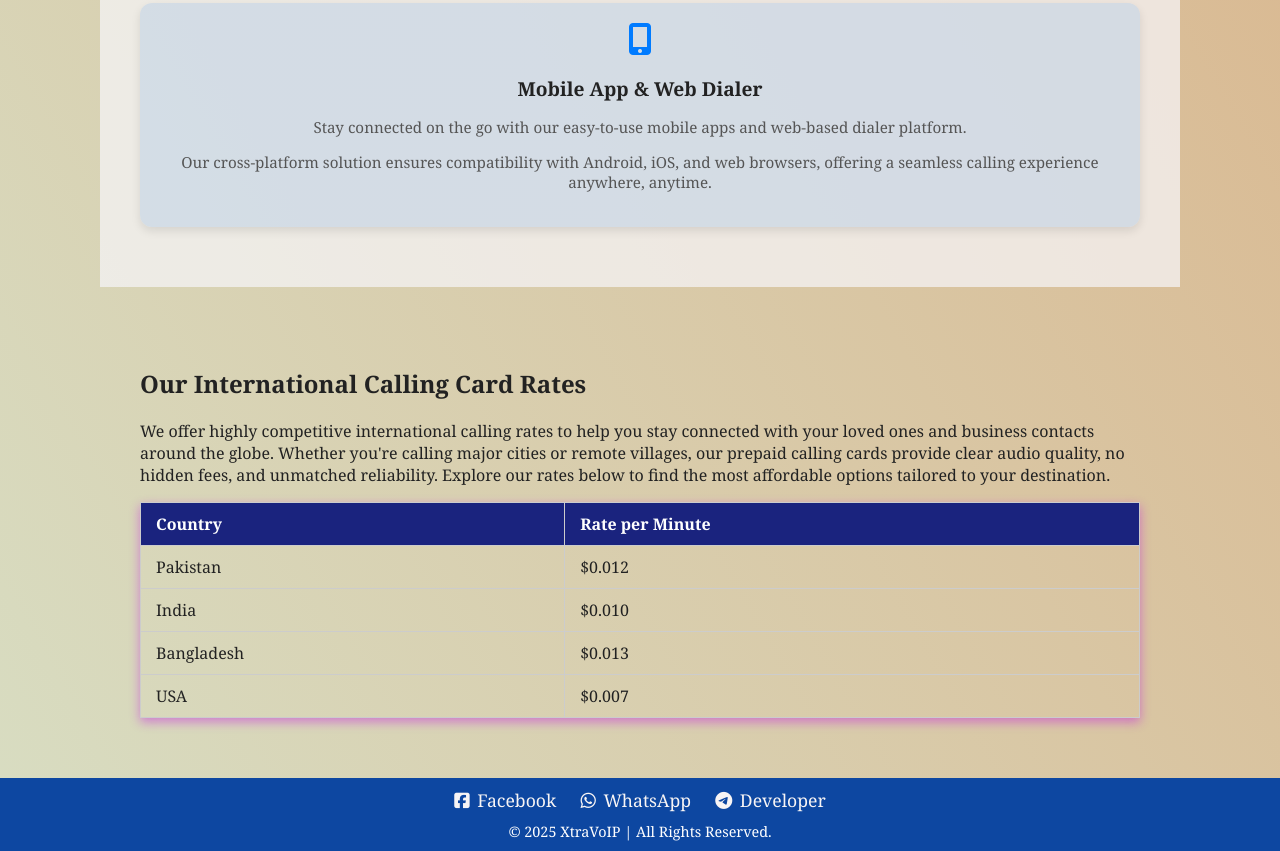
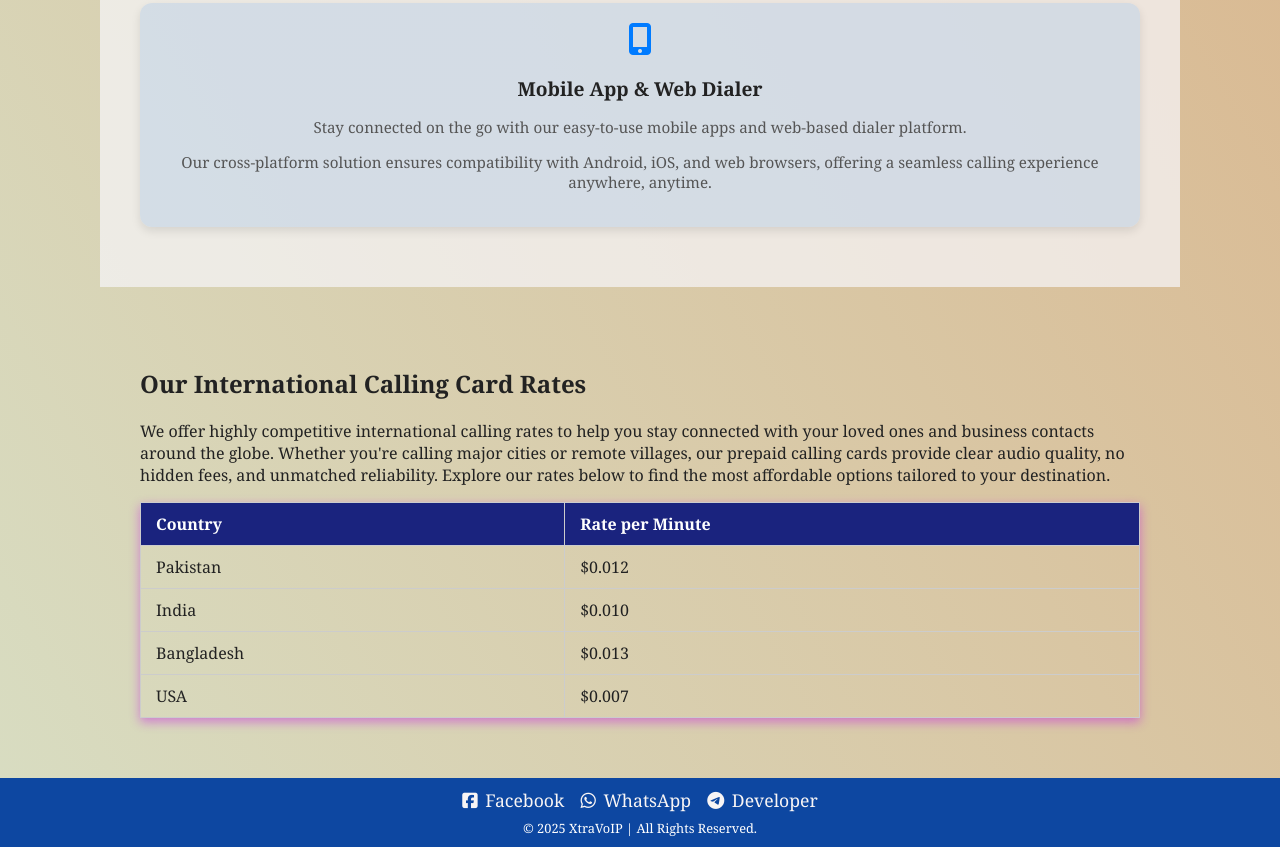
Before and after one commit to tariqmahmood898/xtravoip, a website: page index.html in a window 1280 px wide. Shown: the part 1332-2183 px from the top of the page. Drawn offline with Linux system fonts and the light colour scheme.

Commit message:
Update style.css

```diff
--- a/style.css
+++ b/style.css
@@ -171,7 +171,7 @@ footer {
 
 .footer-social a {
   color: #f8f5f5;
-  margin: 0 10px;
+  margin: 2px 6px;
   text-decoration: none;
   font-size: 1.1em;
 }
@@ -181,8 +181,8 @@ footer {
 }
 
 .footer-copy {
-  margin-top: 10px;
-  font-size: 0.9em;
+  margin-top: 7px;
+  font-size: 0.8em;
 }
 
 /* Responsive (Mobile) */
```
